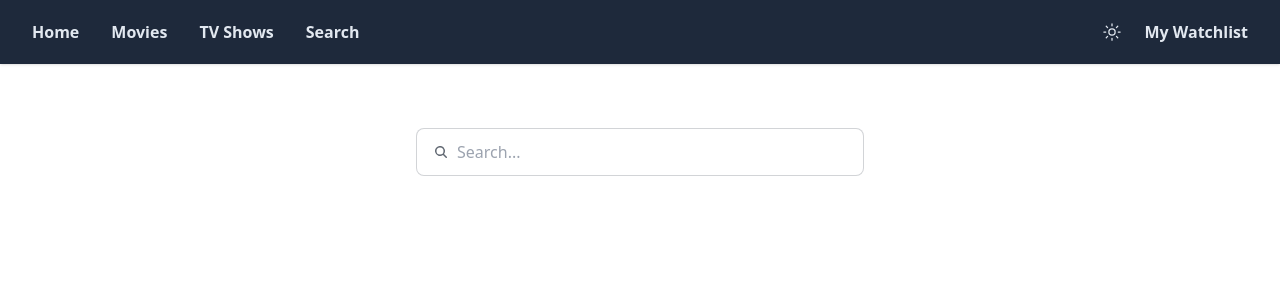
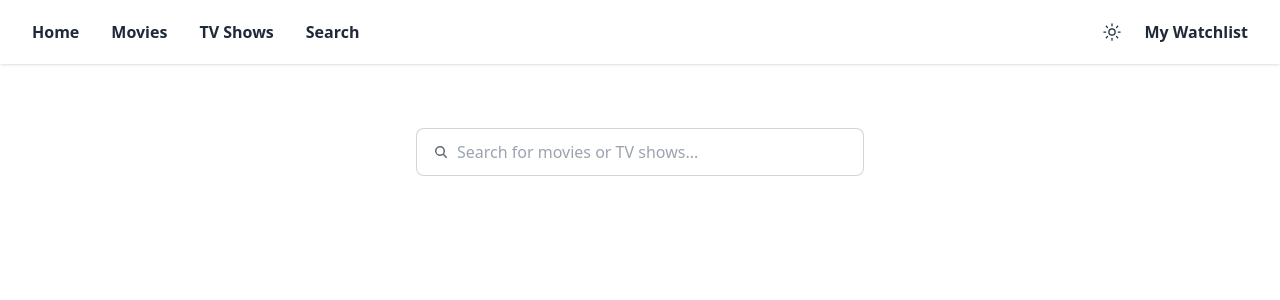
Before and after one commit to t-kupp/chas-amazon-news-site, a Next.js app: page /search in a window 1280 px wide. Shown: the top 300 px of the page. Built offline with nearby package versions, Linux system fonts and the light colour scheme.

Commit message:
small UI adjustments

```diff
--- a/components/Header.jsx
+++ b/components/Header.jsx
@@ -9,7 +9,7 @@ export default function Header() {
 
   return (
     <>
-      <div className='navbar bg-slate-800 px-8 font-semibold text-slate-200 shadow'>
+      <div className='navbar px-8 font-semibold shadow'>
         <div className='mx-auto flex w-full max-w-7xl justify-between'>
           <div className='lg:hidden'>
             <button onClick={() => setIsMobil(!isMobil)} className='btn btn-ghost text-xl'>
--- a/pages/search.js
+++ b/pages/search.js
@@ -62,7 +62,7 @@ export default function Search() {
           <input
             type='text'
             className='grow'
-            placeholder='Search...'
+            placeholder='Search for movies or TV shows...'
             onChange={(e) => setSearchQuery(e.target.value)}
           />
         </label>
```
